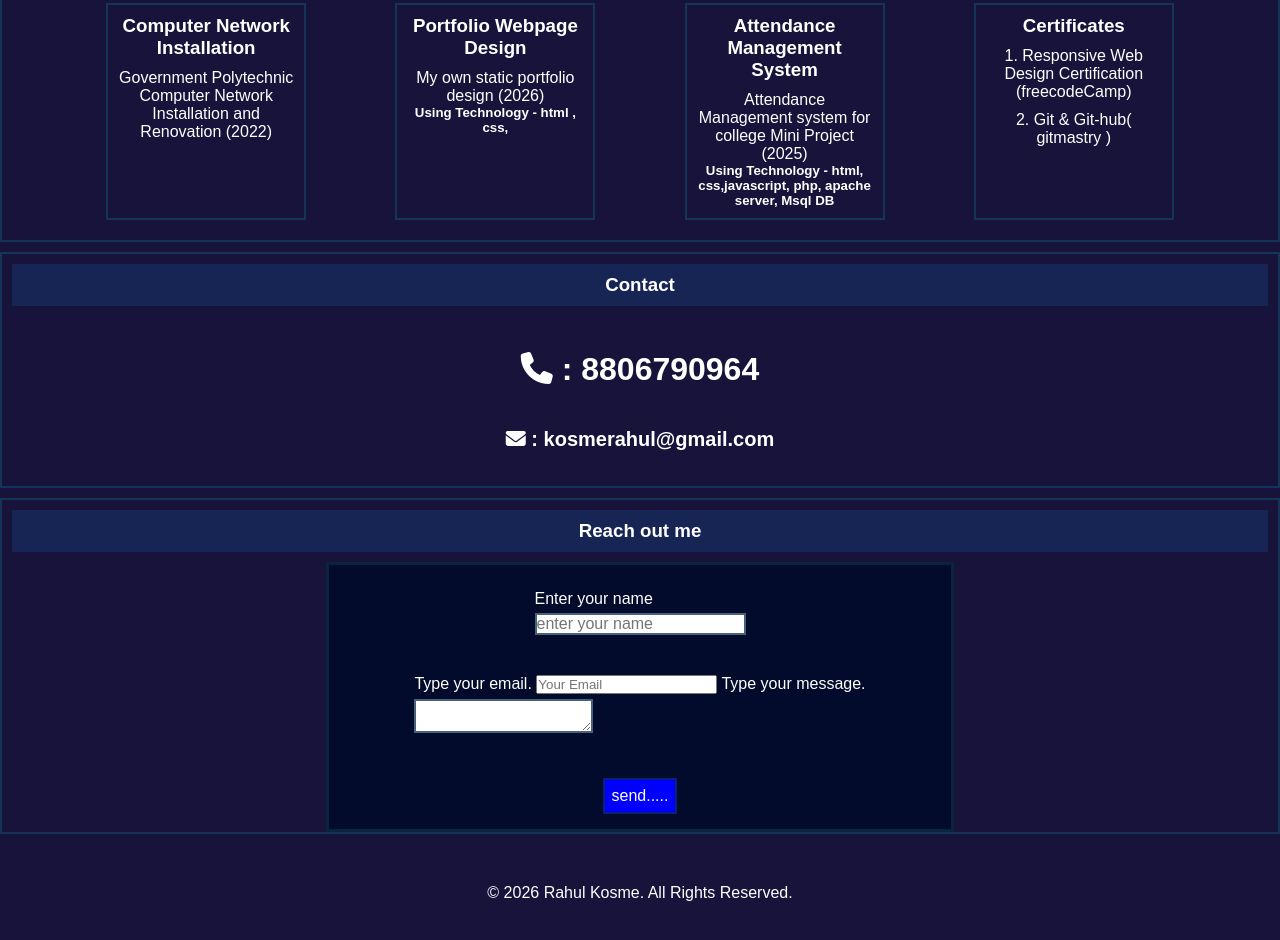
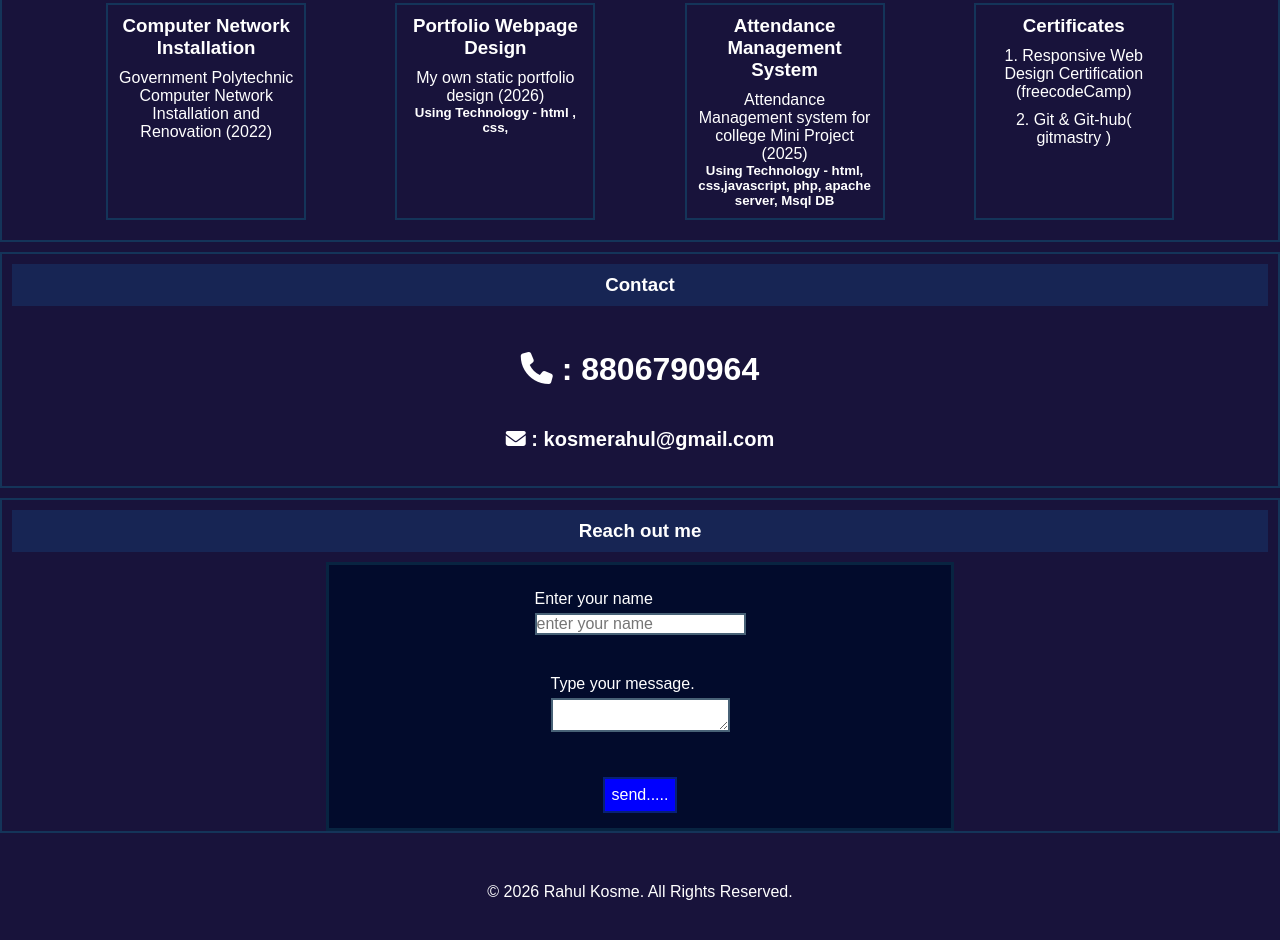
Before and after one commit to rahulkosme0101/myportfolio, a plain HTML site: page index.html in a window 1280 px wide. Shown: the part 1339-2279 px from the top of the page. Drawn offline with nearby package versions, Linux system fonts and the light colour scheme.

Commit message:
Fix HTML formatting and structure remove email lable and input field

```diff
--- a/index.html
+++ b/index.html
@@ -262,8 +262,7 @@
                         <input type="text" for="name" id="name" name="name" placeholder="enter your name">
                 </div>
                 <div class="massage box7">
-                     <label for="email">Type your email.</label>
-                     <input type="email" name="email" placeholder="Your Email" required>
+
                     <label for="massage">Type your message.</label>
                     <textarea name="massage" id="massage"></textarea>
                 </div>
```
